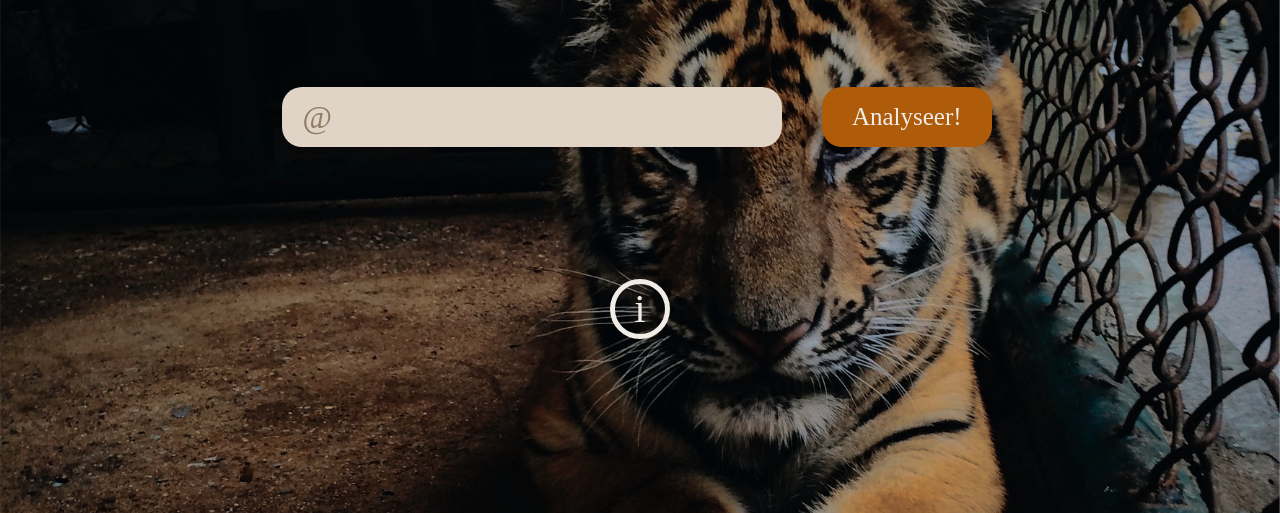
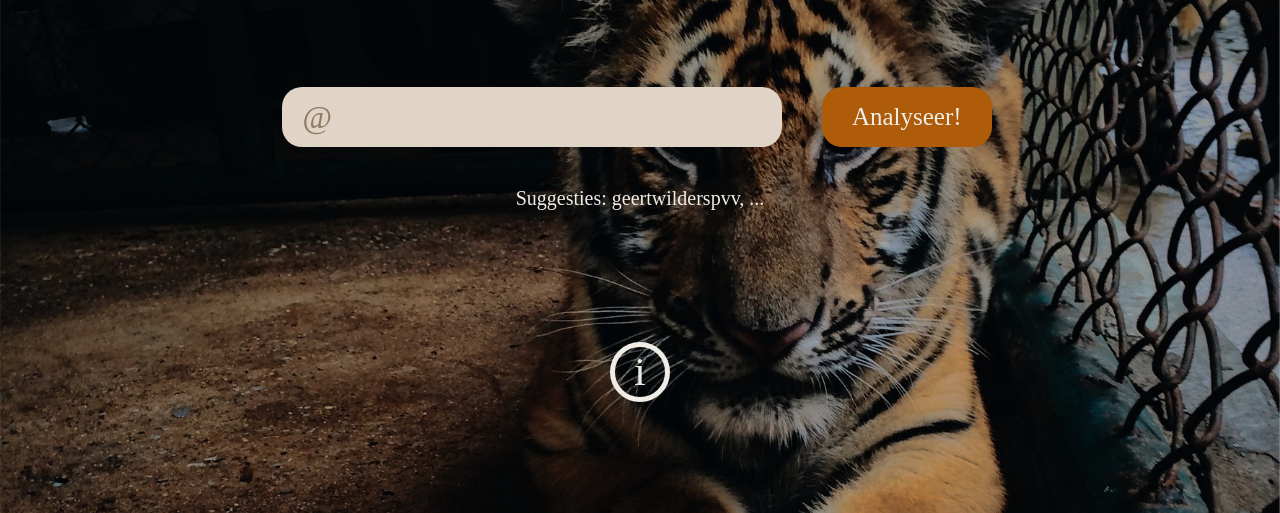
Before and after one commit to Woseseltops/agressivetweetsdemo, a Python web app: template templates/enter_user.html in a window 1280 px wide. Shown: the part 287-800 px from the top of the page. Run offline with Jinja, Linux system fonts and the light colour scheme; the template is opened without the code that fills it, so the values that code supplies are empty; some libraries are stand-ins or nearby versions; some web fonts are replaced.

Commit message:
Added suggestions

```diff
--- a/static/main.css
+++ b/static/main.css
@@ -8,7 +8,7 @@ body
 	font-family: 'Fanwood Text';
 }
 
-h1,h2,input, a:link, p
+h1,h2,input, a:link, a:visited, p
 {
 	color: #f1ece6;
 }
@@ -19,16 +19,11 @@ h1, h2
 	font-weight:normal;
 }
 
-a:link
+a:link, a:visited
 {
-	text-decoration:none;
-	color: white;
+	text-decoration: none;
 }
 
-a:visited
-{
-	color: white;
-}
 
 input,label,.centerfield
 {
@@ -81,7 +76,7 @@ p
 	color:#564738;
 }
 
-.info
+.icon
 {
 	color: #f1ece6;
 	font-size: 41px;
@@ -198,12 +193,14 @@ label
 	top:3px;
 }
 
-.info
+.icon
 {
 	width: 50px;
 	height: 50px;
 	margin: auto;
-	margin-top: 112px;
+    display: inline-block;
+    margin-left: 10px;
+    margin-right: 10px;
 }
 
 .aggression_score
@@ -243,3 +240,8 @@ label
 {
 	margin-top:60px;
 }
+
+#suggestion
+{
+	font-size: 20px;
+}
--- a/templates/enter_user.html
+++ b/templates/enter_user.html
@@ -12,9 +12,7 @@
 
 $(document).ready(function()
 {
-	$( ".info" ).click(function() {
-		  $( this ).webuiPopover({title:'Over dit onderzoek.',content:'Een wat langere text',animation:'pop','placement':'top'});
-	});
+	$( ".info" ).webuiPopover({title:'Over dit onderzoek.',content:'Een wat langere text',animation:'pop','placement':'top'});
 });
 
 </script>
@@ -33,8 +31,9 @@ $(document).ready(function()
 	<div class="mainframe">
 		<h1>Hoe agressief tweet jij?</h1>
 		<div class="enterfield"><form action="analyze"><label>@</label><input name="user" class="text-input"><input class="button" type="submit" value="Analyseer!"></form></div>
+		<p id="suggestion">Suggesties: <a href="results/geertwilderspvv">geertwilderspvv</a>, ...</p>
 
-		<div class="info">i</div>
+		<div style="margin-top: 112px;" class="icon info">i</div>
 
 	</div>
 
```
